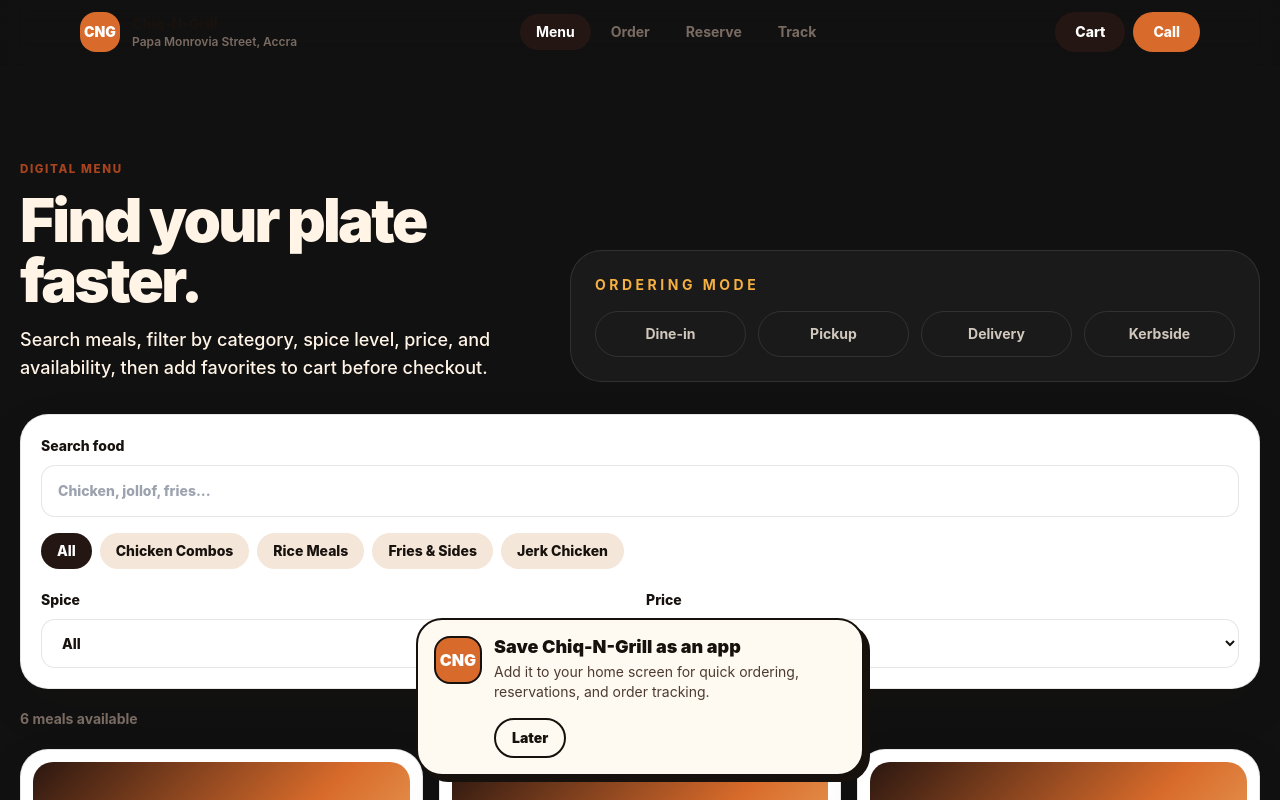
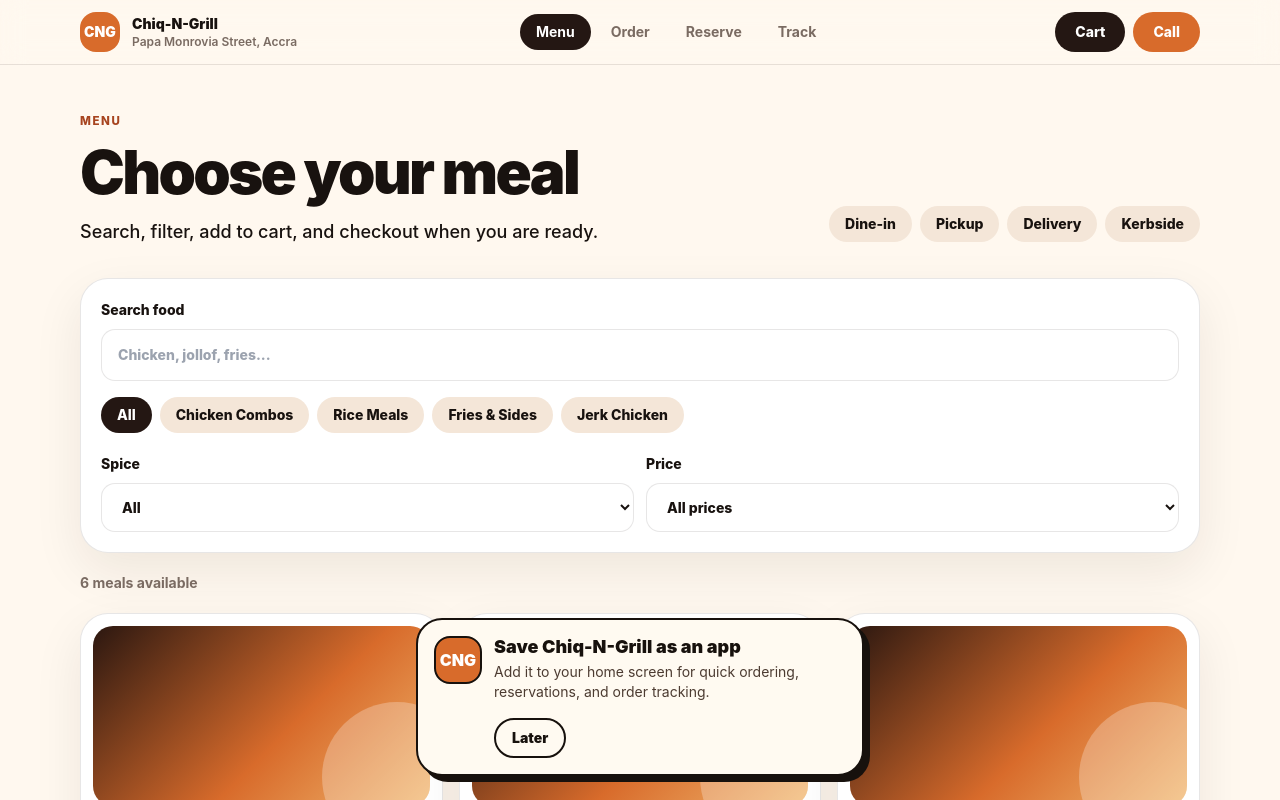
Before and after one commit to hAck404-lab101/chiqngrill, a Next.js app: page /menu in a window 1280 px wide. Shown: the top 800 px of the page. Built offline with nearby package versions, Linux system fonts and the light colour scheme.

Commit message:
design: simplify menu page wrapper

```diff
--- a/app/menu/page.tsx
+++ b/app/menu/page.tsx
@@ -3,28 +3,26 @@
 import { SectionHeading } from "@/components/section-heading";
 import { categories, menuItems } from "@/lib/restaurant-data";
 
+const modes = ["Dine-in", "Pickup", "Delivery", "Kerbside"];
+
 export default function MenuPage() {
   return (
-    <main className="min-h-screen bg-charcoal text-cream">
-      <div className="noise-overlay" />
+    <main className="app-page">
       <AppHeader />
 
-      <section className="mx-auto max-w-7xl px-5 py-16 md:py-24">
-        <div className="grid gap-10 md:grid-cols-[0.85fr_1.15fr] md:items-end">
+      <section className="app-container py-8 md:py-12">
+        <div className="grid gap-5 md:grid-cols-[1fr_auto] md:items-end">
           <SectionHeading
-            eyebrow="Digital menu"
-            title="Find your plate faster."
-            description="Search meals, filter by category, spice level, price, and availability, then add favorites to cart before checkout."
+            eyebrow="Menu"
+            title="Choose your meal"
+            description="Search, filter, add to cart, and checkout when you are ready."
           />
-          <div className="rounded-[2rem] border border-white/10 bg-white/[0.04] p-6">
-            <p className="text-sm font-bold uppercase tracking-[0.25em] text-gold">Ordering mode</p>
-            <div className="mt-4 grid grid-cols-2 gap-3 md:grid-cols-4">
-              {["Dine-in", "Pickup", "Delivery", "Kerbside"].map((mode) => (
-                <a key={mode} href="/order" className="rounded-full border border-white/10 px-4 py-3 text-center text-sm font-bold text-cream/80 transition hover:border-gold hover:text-gold">
-                  {mode}
-                </a>
-              ))}
-            </div>
+          <div className="flex gap-2 overflow-x-auto pb-1 md:justify-end">
+            {modes.map((mode) => (
+              <a key={mode} href="/order" className="shrink-0 rounded-full bg-[var(--soft)] px-4 py-2 text-sm font-extrabold text-[var(--ink)]">
+                {mode}
+              </a>
+            ))}
           </div>
         </div>
 
```
